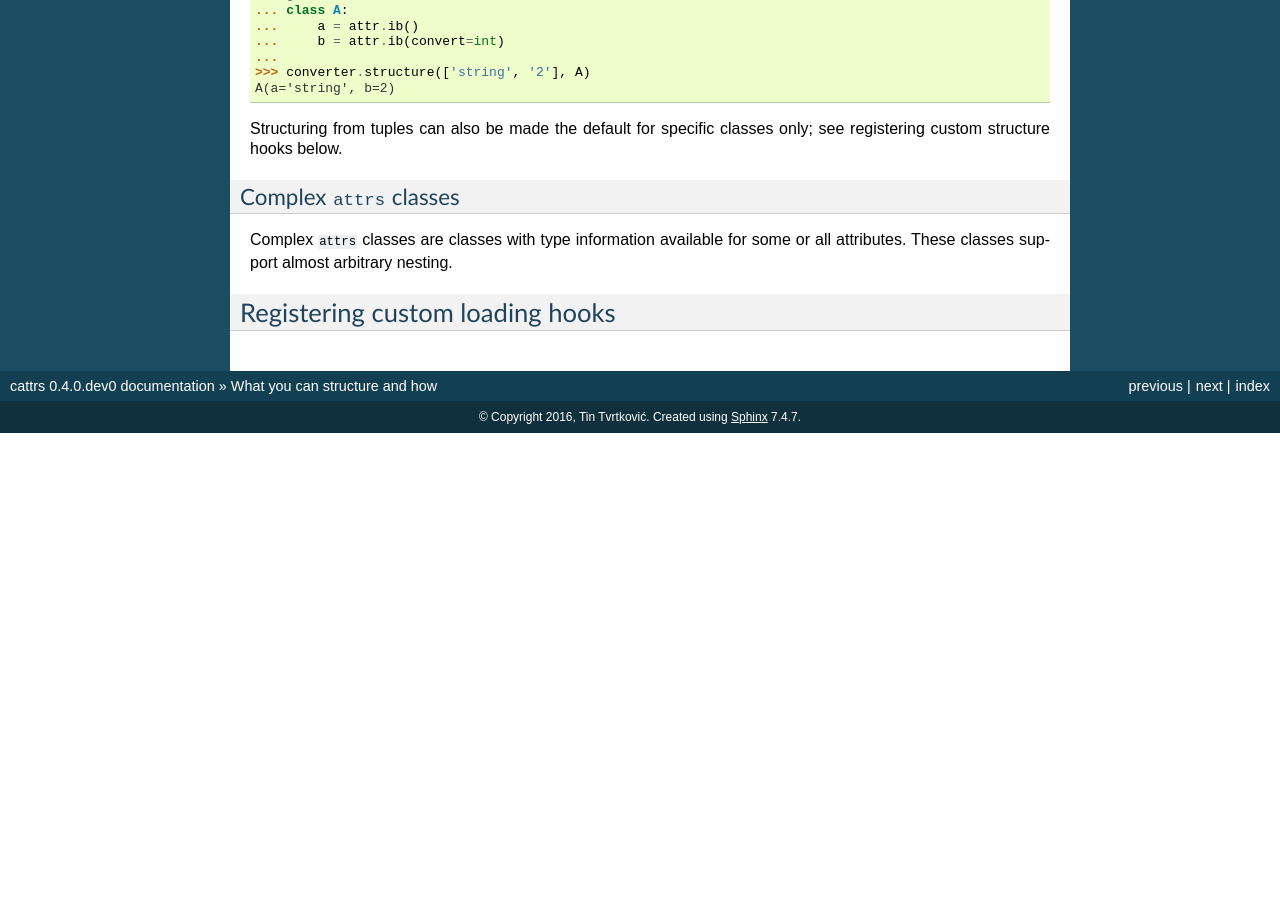
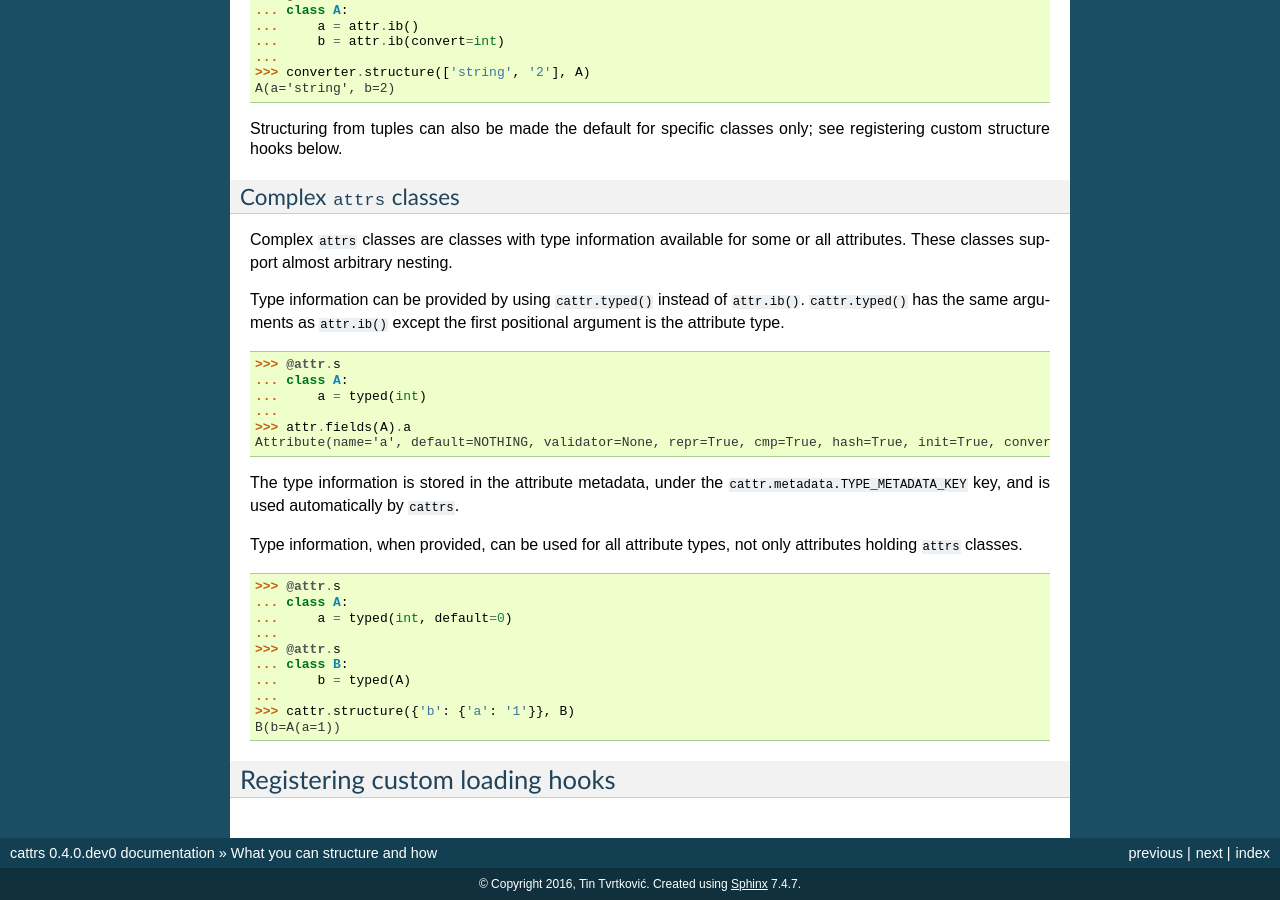
Before and after one commit to busgaidw2/cattrs, a Sphinx documentation site: the page built from docs/structuring.rst, in a window 1280 px wide and 900 px high, scrolled down 4553 px. Built offline with Sphinx 7.4.7, drawn with Linux system fonts in a browser that asks for light colours; before the commit the page ends 4986 px from its top, so only the background shows below that.

Commit message:
Introduce typed.

```diff
--- a/cattr/__init__.py
+++ b/cattr/__init__.py
@@ -1,5 +1,9 @@
 # -*- coding: utf-8 -*-
 from .converters import Converter
+from .metadata import typed  # NOQA
+
+__all__ = ('global_converter', 'unstructure', 'structure',
+           'structure_attrs_fromtuple', 'structure_attrs_fromdict')
 
 __author__ = 'Tin Tvrtković'
 __email__ = 'tinchester@gmail.com'
--- a/docs/conf.py
+++ b/docs/conf.py
@@ -279,7 +279,8 @@ texinfo_documents = [
 # texinfo_no_detailmenu = False
 
 doctest_global_setup = "import attr, cattr;" \
-                       "from typing import *;" \
+                       "from cattr.typing import *;" \
+                       "from cattr import typed;" \
                        "from enum import Enum, unique"
 
 # Sphinx will want to import all referenced modules. Some of these modules
--- a/docs/structuring.rst
+++ b/docs/structuring.rst
@@ -316,5 +316,37 @@ Complex ``attrs`` classes
 Complex ``attrs`` classes are classes with type information available for some
 or all attributes. These classes support almost arbitrary nesting.
 
+Type information can be provided by using ``cattr.typed()`` instead of
+``attr.ib()``. ``cattr.typed()`` has the same arguments as ``attr.ib()`` except
+the first positional argument is the attribute type.
+
+.. doctest::
+
+    >>> @attr.s
+    ... class A:
+    ...     a = typed(int)
+    ...
+    >>> attr.fields(A).a
+    Attribute(name='a', default=NOTHING, validator=None, repr=True, cmp=True, hash=True, init=True, convert=None, metadata=mappingproxy({'cattr_type_metadata': <class 'int'>}))
+
+The type information is stored in the attribute metadata, under the ``cattr.metadata.TYPE_METADATA_KEY`` key,
+and is used automatically by ``cattrs``.
+
+Type information, when provided, can be used for all attribute types, not only
+attributes holding ``attrs`` classes.
+
+.. doctest::
+
+    >>> @attr.s
+    ... class A:
+    ...     a = typed(int, default=0)
+    ...
+    >>> @attr.s
+    ... class B:
+    ...     b = typed(A)
+    ...
+    >>> cattr.structure({'b': {'a': '1'}}, B)
+    B(b=A(a=1))
+
 Registering custom loading hooks
 --------------------------------
```
Also changed, not shown: README.rst (+10 -10 lines), 2 other files.
